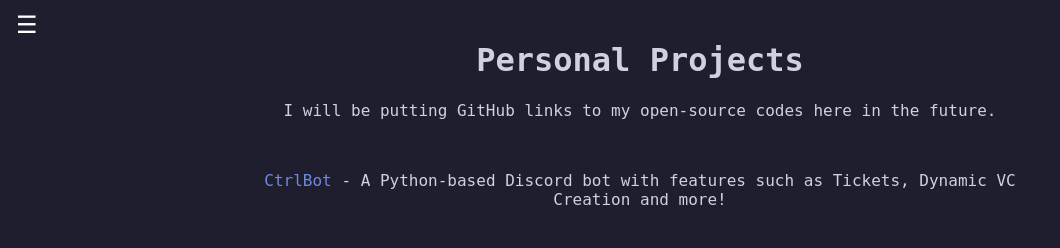
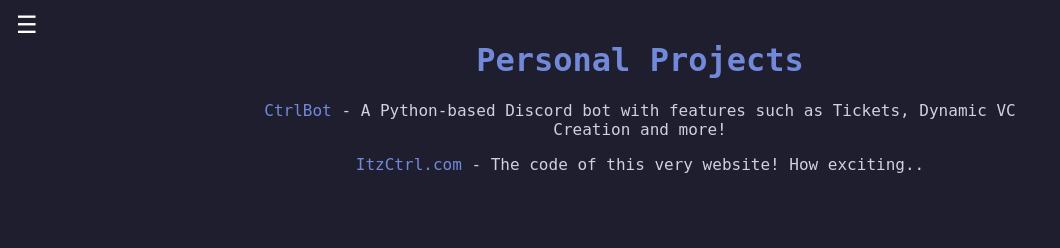
Before and after one commit to itzctrl/ItzCtrl.com, a plain HTML site: page public_html/projects.html in a window 1280 px wide. Shown: the whole page, without its empty margins (0-1060 px from the left). Drawn offline with Linux system fonts and the light colour scheme.

Commit message:
Add files via upload

```diff
--- a/public_html/projects.html
+++ b/public_html/projects.html
@@ -19,10 +19,9 @@
     </div>
 
     <div class='content'>
-        <h1>Personal Projects</h1>
-        <p>I will be putting GitHub links to my open-source codes here in the future.</p>
-	<br>
+        <h1><a href="https://github.com/itzctrl">Personal Projects</a></h1>
 	<p><a href="https://github.com/itzctrl/CtrlBot">CtrlBot</a> - A Python-based Discord bot with features such as Tickets, Dynamic VC Creation and more!</p>
+	<p><a href="https://github.com/itzctrl/ItzCtrl.com">ItzCtrl.com</a> - The code of this very website! How exciting..
     </div>
 
     <script src="script.js"></script>
```
